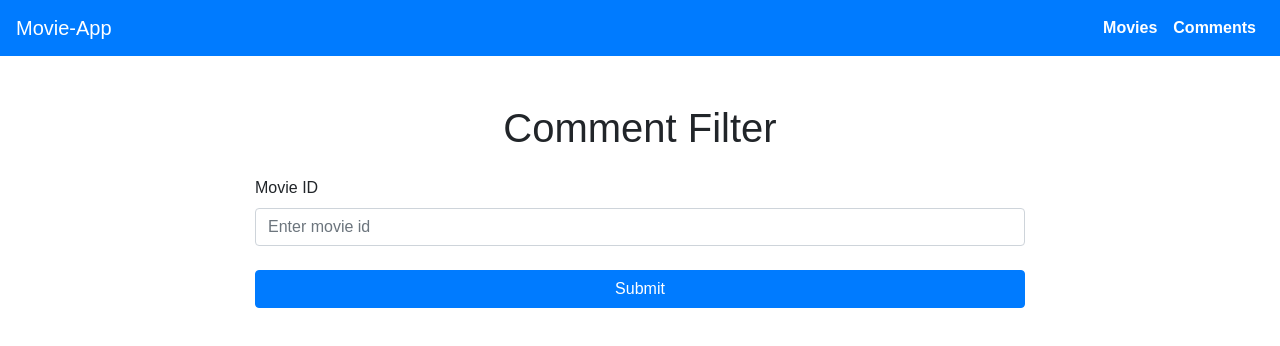
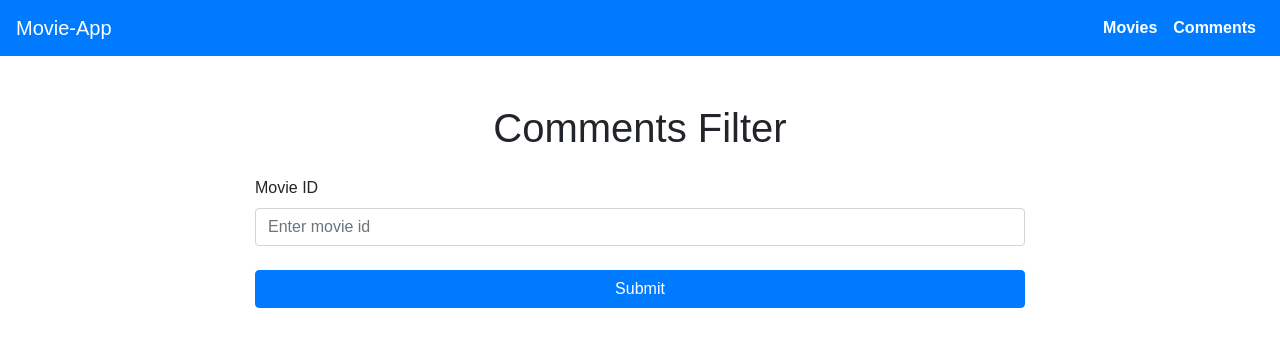
Before and after one commit to PawelSzyb/movie-app, a React (Create React App) app in the folder client/: page /comments/filter in a window 1280 px wide. Shown: the top 346 px of the page. Built offline with nearby package versions, Linux system fonts and the light colour scheme.

Commit message:
fix misspelled headers

```diff
--- a/client/src/components/MovieList.js
+++ b/client/src/components/MovieList.js
@@ -24,7 +24,7 @@ class MovieList extends Component {
     return (
       <div className="container mb-5" style={{ maxWidth: "800px" }}>
         <MovieAdd addMovie={this.addMovie} />
-        <h1 className="text-center mt-5 mb-3">Movie List</h1>
+        <h1 className="text-center mt-5 mb-3">Movies List</h1>
         <div className="results">
           {movies.map(item => (
             <div className="card" key={item.movie_id}>
--- a/client/src/components/comments/CommentFilter.js
+++ b/client/src/components/comments/CommentFilter.js
@@ -26,7 +26,7 @@ class CommentFilter extends Component {
 
     return (
       <div className="container mb-4" style={{ maxWidth: "800px" }}>
-        <h1 className="text-center mt-5">Comment Filter</h1>
+        <h1 className="text-center mt-5">Comments Filter</h1>
         <form>
           <div className="form-group mt-4">
             <label htmlFor="filterInput">Movie ID</label>
--- a/client/src/components/comments/CommentList.js
+++ b/client/src/components/comments/CommentList.js
@@ -30,7 +30,7 @@ class CommentList extends Component {
         >
           Click to filter comments by ID{" "}
         </Link>
-        <h1 className="text-center mt-5 mb-3">Comment List</h1>
+        <h1 className="text-center mt-5 mb-3">Comments List</h1>
         <ul className="list-group mb-5">
           {comments.map(item => (
             <li key={item._id} className="list-group-item">
```
